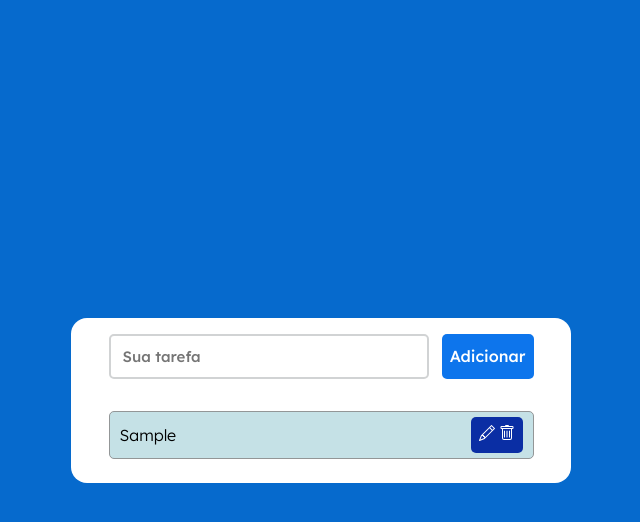
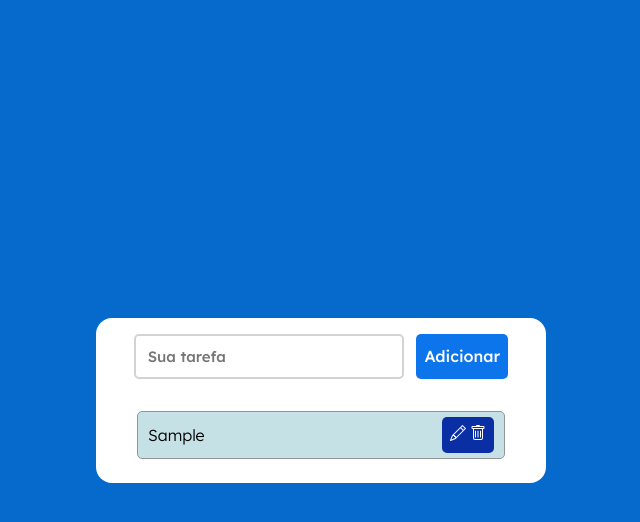
Before and after one commit to Iago-Santos-Sousa/To-do-List, a React (Vite) app: page / in a window 1280 px wide. Both pictures are taken after typing "Sample" into the empty fields and a click on the button "Adicionar". Shown: the top 522 px of the page, without its empty margins (319-959 px from the left). Built offline with nearby package versions, Linux system fonts and the light colour scheme.

Commit message:
Revert "cm-09"
This reverts commit 6cae43419a16881769c398828d8171ccce56f3ab.

```diff
--- a/src/assets/styles/Tolltip.module.css
+++ /dev/null
@@ -1,35 +0,0 @@
-.tooltip {
-  position: relative;
-  display: inline-block;
-  /* border-bottom: 1px dotted black; */
-}
-
-.tooltip .tooltiptext {
-  visibility: hidden;
-  width: 80px;
-  background-color: #4dc100;
-  color: #fff;
-  text-align: center;
-  border-radius: 6px;
-  padding: 5px 5px;
-  position: absolute;
-  z-index: 1;
-  bottom: 160%;
-  left: 50%;
-  margin-left: -39px;
-}
-
-.tooltip .tooltiptext::after {
-  content: "";
-  position: absolute;
-  top: 100%;
-  left: 50%;
-  margin-left: -5px;
-  border-width: 5px;
-  border-style: solid;
-  border-color: #4dc100 transparent transparent transparent;
-}
-
-.tooltip:hover .tooltiptext {
-  visibility: visible;
-}
--- a/src/components/TaskList.tsx
+++ b/src/components/TaskList.tsx
@@ -1,7 +1,6 @@
 import { TaskListType } from "../types/MyTypes";
 import { BsTrash } from "react-icons/bs";
 import { BsPencil } from "react-icons/bs";
-import styles from "../assets/styles/Tolltip.module.css";
 
 const TaskList = ({ taskList, handleDeleteTask, handleEditTask }: TaskListType) => {
   return (
@@ -13,18 +12,12 @@ const TaskList = ({ taskList, handleDeleteTask, handleEditTask }: TaskListType)
                 <span>{task.title}</span>
               </div>
               <div className="actions">
-                <span className={styles.tooltip}>
                 <i onClick={() => handleEditTask(task)}>
-                    <span className={styles.tooltiptext}>Editar</span>
                   <BsPencil />
                 </i>
-                </span>
-                <span className={styles.tooltip}>
                 <i onClick={() => handleDeleteTask(task.title)}>
-                    <span className={styles.tooltiptext}>Excluir</span>
                   <BsTrash />
                 </i>
-                </span>
               </div>
             </div>
           ))
--- a/src/components/modal/Modal.module.css
+++ b/src/components/modal/Modal.module.css
@@ -14,7 +14,7 @@
   left: 50%;
   transform: translate(-50%, -50%);
   padding: 1.5rem 0;
-  width: min(95vw, 500px);
+  min-width: 500px;
   background-color: #fff;
   border-radius: 10px;
   z-index: 2;
--- a/src/index.css
+++ b/src/index.css
@@ -15,15 +15,16 @@ body {
 
 #root {
   height: 100%;
-  width: 100%;
   display: grid;
   justify-content: center;
   align-content: center;
 }
 
 .App {
-  width: min(95vw, 500px);
+  min-width: 450px;
+  min-height: 100px;
   border-radius: 1rem;
+  background-color: aqua;
   display: flex;
   justify-content: center;
   align-items: center;
@@ -43,15 +44,26 @@ main {
 }
 
 .form-container form {
-  margin: 0 auto;
-  width: 85%;
   display: flex;
-  justify-content: space-between;
+  justify-content: center;
   gap: 0.8rem;
 }
 
+.form-container p {
+  width: 50%;
+  margin: 1rem auto 0;
+  text-align: center;
+  border-radius: 5px;
+  border: 1px solid #ff9494;
+  cursor: pointer;
+  background-color: #ff9494;
+  color: #ffffff;
+  font-size: 1.2rem;
+  padding: 0.5rem;
+}
+
 .form-container form div {
-  width: 100%;
+  width: 60%;
 }
 
 .task-input {
@@ -83,23 +95,9 @@ button {
   border-radius: 5px;
 }
 
-.form-container p {
-  width: 50%;
-  margin: 1rem auto 0;
-  text-align: center;
-  border-radius: 5px;
-  border: 1px solid #ff9494;
-  cursor: pointer;
-  background-color: #ff9494;
-  color: #ffffff;
-  font-size: 1.2rem;
-  padding: 0.5rem;
-}
-
 .list-container {
-  width: 85%;
-  margin: 0 auto;
-  padding: 2rem 0 0;
+  width: 100%;
+  padding-top: 2rem;
   display: flex;
   flex-direction: column;
   justify-content: center;
@@ -107,7 +105,7 @@ button {
 }
 
 .tasks-container {
-  width: 100%;
+  width: 368px;
   border-radius: 5px;
   border: 1px solid #939697;
   cursor: pointer;
@@ -120,7 +118,7 @@ button {
 }
 
 .details {
-  width: 75%;
+  width: 82%;
 }
 
 .details span {
@@ -140,3 +138,7 @@ button {
   border-radius: 5px;
   padding: 0.5rem;
 }
+
+.actions i:first-child {
+  /* transform: rotate(-44deg); */
+}
```
Lines whose indentation alone changed are shown as unchanged.
